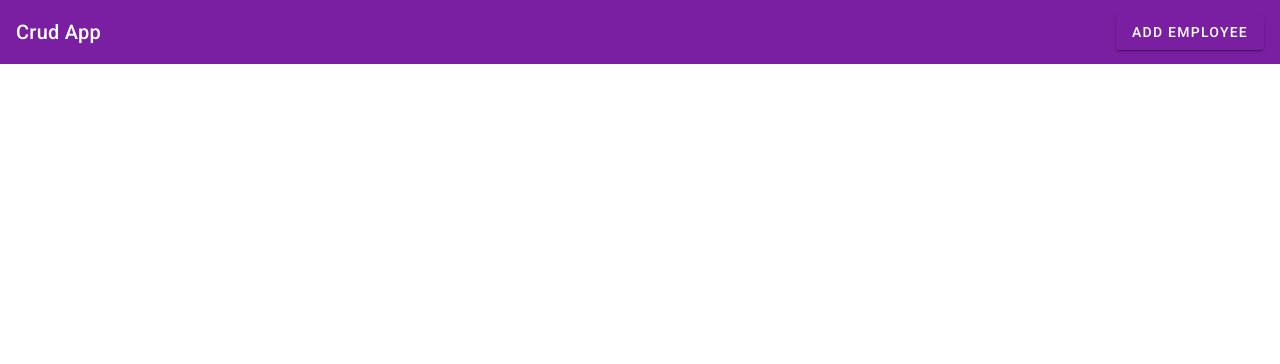
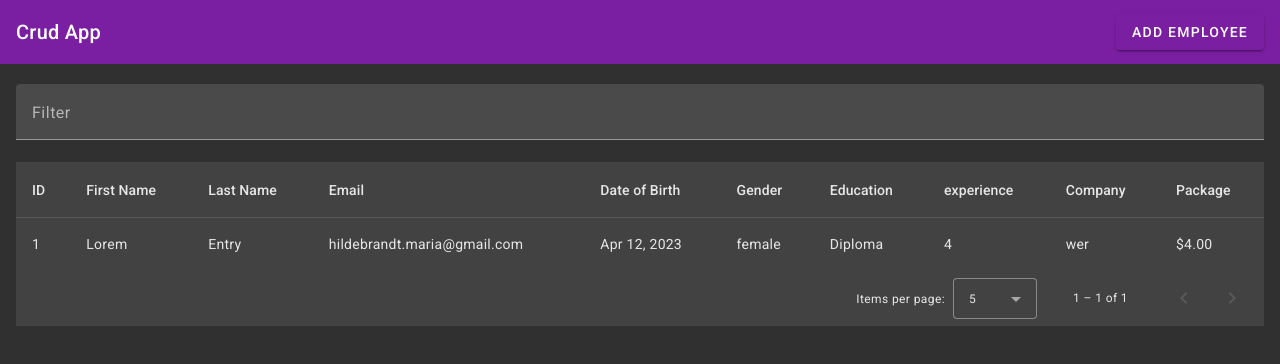
Before and after one commit to marhild/angular-15-crud-app, an Angular app: page / in a window 1280 px wide. Shown: the top 364 px of the page. Built offline with nearby package versions, Linux system fonts and the light colour scheme; data requests are answered from the project's data file.

Commit message:
adds json database and table

```diff
--- /dev/null
+++ b/db.json
@@ -0,0 +1,33 @@
+{
+  "posts": [
+    {
+      "id": 1,
+      "title": "json-server",
+      "author": "typicode"
+    }
+  ],
+  "comments": [
+    {
+      "id": 1,
+      "body": "some comment",
+      "postId": 1
+    }
+  ],
+  "profile": {
+    "name": "typicode"
+  },
+  "employees": [
+    {
+      "firstName": "Lorem",
+      "lastName": "Entry",
+      "email": "hildebrandt.maria@gmail.com",
+      "dateOfBirth": "2023-04-12T22:00:00.000Z",
+      "gender": "female",
+      "education": "Diploma",
+      "experience": "4",
+      "company": "wer",
+      "package": "4",
+      "id": 1
+    }
+  ]
+}
--- a/src/app/app.component.html
+++ b/src/app/app.component.html
@@ -7,3 +7,85 @@
     </button>
   </mat-toolbar-row>
 </mat-toolbar>
+
+<div class="main-body">
+  <mat-form-field>
+    <mat-label>Filter</mat-label>
+    <input matInput (keyup)="applyFilter($event)" placeholder="Ex. Mia" #input>
+  </mat-form-field>
+
+  <div class="table-container">
+    <table mat-table [dataSource]="dataSource" matSort>
+
+      <!-- ID Column -->
+      <ng-container matColumnDef="id">
+        <th mat-header-cell *matHeaderCellDef mat-sort-header> ID </th>
+        <td mat-cell *matCellDef="let row"> {{row.id}} </td>
+      </ng-container>
+
+      <!-- First Name -->
+      <ng-container matColumnDef="firstName">
+        <th mat-header-cell *matHeaderCellDef mat-sort-header> First Name </th>
+        <td mat-cell *matCellDef="let row"> {{row.firstName}} </td>
+      </ng-container>
+
+      <!-- Last Name -->
+      <ng-container matColumnDef="lastName">
+        <th mat-header-cell *matHeaderCellDef mat-sort-header> Last Name </th>
+        <td mat-cell *matCellDef="let row"> {{row.lastName}} </td>
+      </ng-container>
+
+      <!-- Email -->
+      <ng-container matColumnDef="email">
+        <th mat-header-cell *matHeaderCellDef mat-sort-header> Email </th>
+        <td mat-cell *matCellDef="let row"> {{row.email}} </td>
+      </ng-container>
+
+      <!-- Date of Birth -->
+      <ng-container matColumnDef="dateOfBirth">
+        <th mat-header-cell *matHeaderCellDef mat-sort-header> Date of Birth </th>
+        <td mat-cell *matCellDef="let row"> {{row.dateOfBirth | date}} </td>
+      </ng-container>
+
+      <!-- Gender -->
+      <ng-container matColumnDef="gender">
+        <th mat-header-cell *matHeaderCellDef mat-sort-header> Gender </th>
+        <td mat-cell *matCellDef="let row"> {{row.gender}} </td>
+      </ng-container>
+
+      <!-- Education -->
+      <ng-container matColumnDef="education">
+        <th mat-header-cell *matHeaderCellDef mat-sort-header> Education </th>
+        <td mat-cell *matCellDef="let row"> {{row.education}} </td>
+      </ng-container>
+
+      <!-- experience -->
+      <ng-container matColumnDef="experience">
+        <th mat-header-cell *matHeaderCellDef mat-sort-header> experience </th>
+        <td mat-cell *matCellDef="let row"> {{row.experience}} </td>
+      </ng-container>
+
+      <!-- Company -->
+      <ng-container matColumnDef="company">
+        <th mat-header-cell *matHeaderCellDef mat-sort-header> Company </th>
+        <td mat-cell *matCellDef="let row"> {{row.company}} </td>
+      </ng-container>
+
+      <!-- Package -->
+      <ng-container matColumnDef="package">
+        <th mat-header-cell *matHeaderCellDef mat-sort-header> Package </th>
+        <td mat-cell *matCellDef="let row"> {{row.package | currency:'USD'}} </td>
+      </ng-container>
+
+      <tr mat-header-row *matHeaderRowDef="displayedColumns"></tr>
+      <tr mat-row *matRowDef="let row; columns: displayedColumns;"></tr>
+
+      <!-- Row shown when there is no matching data. -->
+      <tr class="mat-row" *matNoDataRow>
+        <td class="mat-cell" colspan="4">No data matching the filter "{{input.value}}"</td>
+      </tr>
+    </table>
+
+    <mat-paginator [pageSizeOptions]="[5, 10, 25, 100]" aria-label="Select page of users"></mat-paginator>
+  </div>
+</div>
--- a/src/app/app.component.scss
+++ b/src/app/app.component.scss
@@ -1,3 +1,12 @@
 .example-spacer {
     flex: 1 1 auto;
 }
+
+.main-body {
+    padding-top: 20px;
+    margin: 0px auto;
+    max-width: 1248px;
+    mat-form-field {
+        width: 100%;
+    }
+}
--- a/src/app/app.component.ts
+++ b/src/app/app.component.ts
@@ -1,20 +1,52 @@
-import { Component } from '@angular/core';
+import { Component, OnInit, ViewChild } from '@angular/core';
 import { MatDialog } from '@angular/material/dialog';
 import { EmpAddEditComponent } from './emp-add-edit/emp-add-edit.component';
+import { EmployeeService } from './services/employee.service';
+import {MatPaginator} from '@angular/material/paginator';
+import {MatSort} from '@angular/material/sort';
+import {MatTableDataSource} from '@angular/material/table';
 
 @Component({
   selector: 'app-root',
   templateUrl: './app.component.html',
   styleUrls: ['./app.component.scss']
 })
-export class AppComponent {
-  title = 'angular-crud';
+export class AppComponent implements OnInit{
+  displayedColumns: string[] = ['id','firstName', 'lastName', 'email', 'dateOfBirth', 'gender', 'education', 'experience', 'company', 'package'];
+  dataSource!: MatTableDataSource<any>;
 
-  constructor(private _dialog: MatDialog) {
+  @ViewChild(MatPaginator) paginator!: MatPaginator;
+  @ViewChild(MatSort) sort!: MatSort;
 
+  constructor(private _dialog: MatDialog, private _empService: EmployeeService) {}
+
+  ngOnInit(): void {
+    this.getEmployeeList();
   }
 
   openAddEditEmpForm() {
-    this._dialog.open(EmpAddEditComponent)
+    this._dialog.open(EmpAddEditComponent);
+  }
+
+  getEmployeeList() {
+    this._empService.getEmployeeList().subscribe({
+      next: (res) => {
+        this.dataSource = new MatTableDataSource(res);
+        this.dataSource.sort = this.sort;
+        this.dataSource.paginator = this.paginator;
+      },
+      error: (err) => {
+        console.log(err);
+      }
+    })
+  }
+
+  applyFilter(event: Event) {
+    const filterValue = (event.target as HTMLInputElement).value;
+    this.dataSource.filter = filterValue.trim().toLowerCase();
+
+    if (this.dataSource.paginator) {
+      this.dataSource.paginator.firstPage();
+    }
   }
 }
--- a/src/app/emp-add-edit/emp-add-edit.component.ts
+++ b/src/app/emp-add-edit/emp-add-edit.component.ts
@@ -1,5 +1,7 @@
 import { Component } from '@angular/core';
 import {FormBuilder, FormGroup} from '@angular/forms';
+import { EmployeeService } from '../services/employee.service';
+import { MatDialogRef, MAT_DIALOG_DATA } from '@angular/material/dialog';
 
 @Component({
   selector: 'app-emp-add-edit',
@@ -18,7 +20,12 @@ export class EmpAddEditComponent {
     'Post Graduate'
   ];
 
-  constructor(private _fb: FormBuilder) {
+  constructor(
+    private _fb: FormBuilder,
+    private _empService: EmployeeService,
+    private _dialogRef: MatDialogRef<EmpAddEditComponent>,
+    //@Inject(MAT_DIALOG_DATA) public data: any,
+    ) {
     this.empForm = this._fb.group({
       firstName: '',
       lastName: '',
@@ -34,7 +41,15 @@ export class EmpAddEditComponent {
 
   onFormSubmit() {
     if(this.empForm.valid) {
-      console.log(this.empForm.value)
+      this._empService.addEmployee(this.empForm.value).subscribe({
+        next: (val: any) => {
+          alert('Employee added successfully');
+          this._dialogRef.close();
+        },
+        error: (err: any) => {
+          console.log(err)
+        }
+      })
     }
   }
 }
--- /dev/null
+++ b/src/app/services/employee.service.ts
@@ -0,0 +1,19 @@
+import { Injectable } from '@angular/core';
+import { HttpClient } from '@angular/common/http';
+import { Observable } from 'rxjs';
+
+@Injectable({
+  providedIn: 'root'
+})
+export class EmployeeService {
+
+  constructor(private _http: HttpClient) { }
+
+  addEmployee(data: any): Observable<any> {
+    return this._http.post('http://localhost:3000/employees', data);
+  }
+
+  getEmployeeList(): Observable<any> {
+    return this._http.get('http://localhost:3000/employees');
+  }
+}
--- a/src/styles.scss
+++ b/src/styles.scss
@@ -1,4 +1,4 @@
 /* You can add global styles to this file, and also import other style files */
 
 html, body { height: 100%; }
-body { margin: 0; font-family: Roboto, "Helvetica Neue", sans-serif; }
+body { margin: 0; font-family: Roboto, "Helvetica Neue", sans-serif; background-color: #313030; }
```
Also changed, not shown: src/app/app.module.ts (+8 -1 lines), 1 other file (tests, documents, lock files or other folders).
